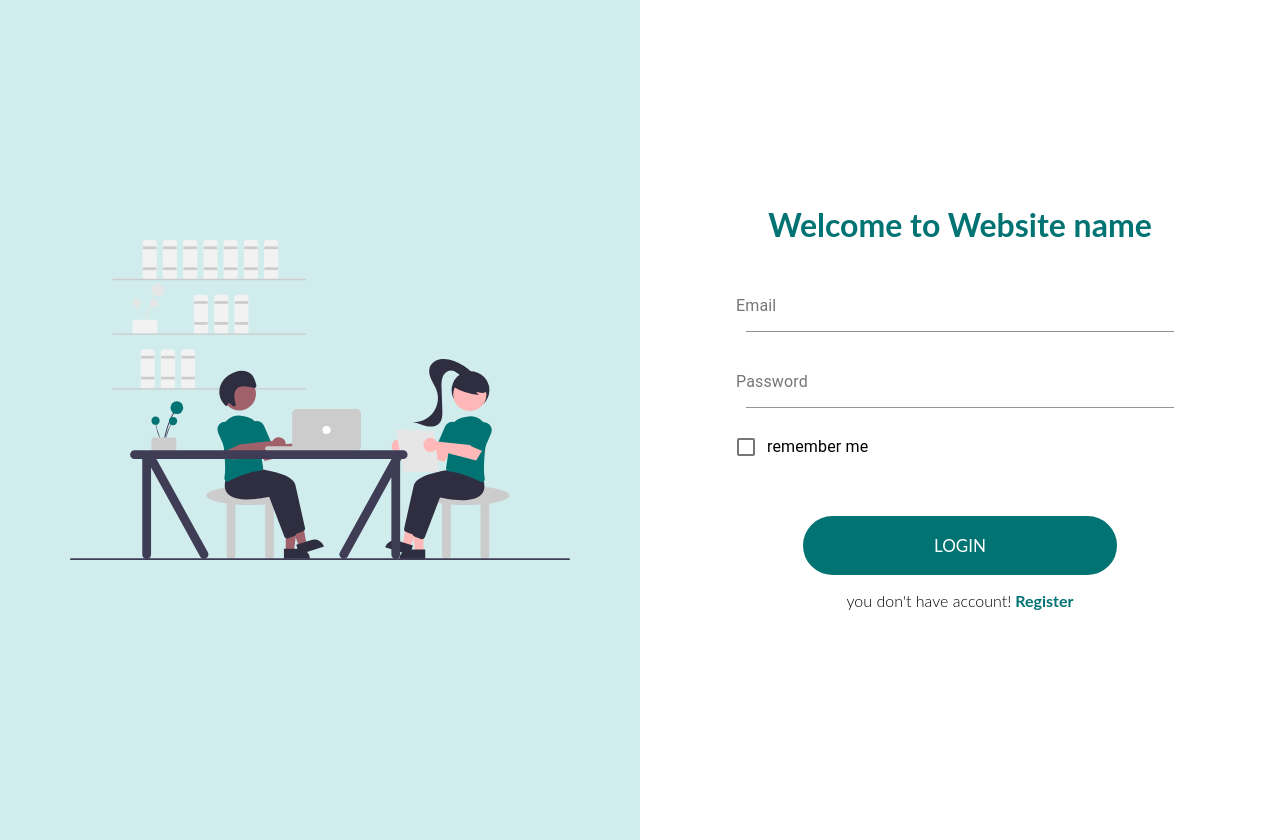
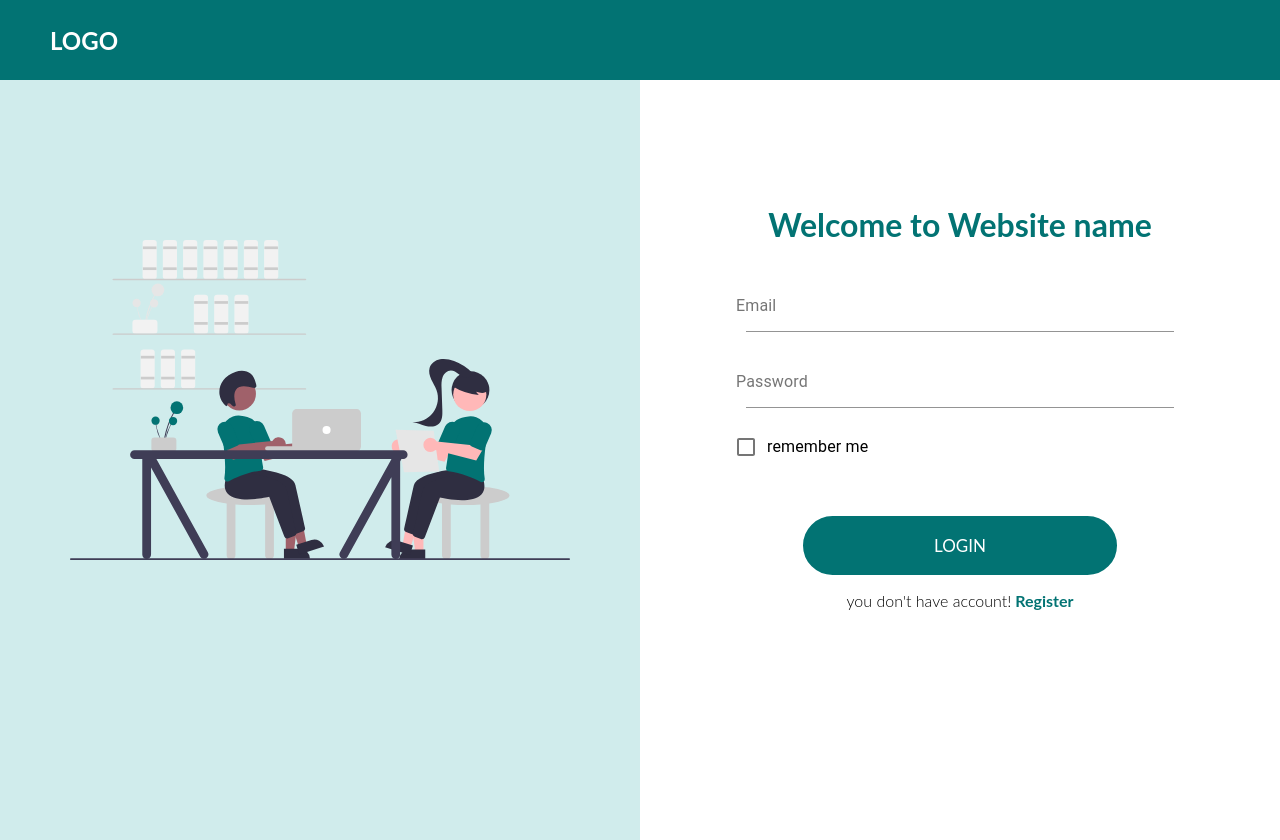
Before and after one commit to MohamedAhmed122/Eduction-Programs, a Next.js app: page / in a window 1280 px wide. Built offline with nearby package versions, Linux system fonts and the light colour scheme.

Commit message:
Create an Inverted Navbar

```diff
--- /dev/null
+++ b/Navbar/Nav.js
@@ -0,0 +1,20 @@
+import Link from 'next/link'
+import styles from '../styles/nav.module.css'
+import classNames from 'classnames'
+
+
+export default function Navbar({inverted}) {
+    return (
+        <div className={classNames('flex_between', styles.nav)}>
+            <div className={styles.logo}>
+                LOGO
+            </div>
+            {!inverted &&
+                <div className='flex'>
+                    <div className={styles.link} href='/disciplines'>Disciplines</div>
+                    <div className={styles.link} href='/account'>Account</div>
+                </div>
+            }
+        </div>
+    )
+}
--- a/pages/_app.js
+++ b/pages/_app.js
@@ -1,7 +1,17 @@
+import Navbar from '../Navbar/Nav'
+import { useRouter } from 'next/router'
 import '../styles/globals.css'
 
 function MyApp({ Component, pageProps }) {
-  return <Component {...pageProps} />
+  const { pathname } = useRouter()
+  const inverted = (pathname === '/register' || pathname === '/' ) ? true : false
+
+  return(
+    <>
+    <Navbar inverted={inverted} />
+    <Component {...pageProps} />
+    </>
+  )
 }
 
 export default MyApp
--- /dev/null
+++ b/styles/nav.module.css
@@ -0,0 +1,22 @@
+.nav{
+    height: 80px;
+    width: 100%;
+    top: 0px;
+    background-color: #027373;
+    color: white !important;
+    z-index: 1000;
+    position: fixed;
+}
+.logo{
+    margin: 10px 50px;
+    font-weight: bold;
+    font-size: 24px;
+    cursor: pointer;
+}
+.link{
+    color: white !important;
+    margin-right: 70px;
+    text-transform: uppercase;
+    font-weight: bold;
+    cursor: pointer;
+}
```
